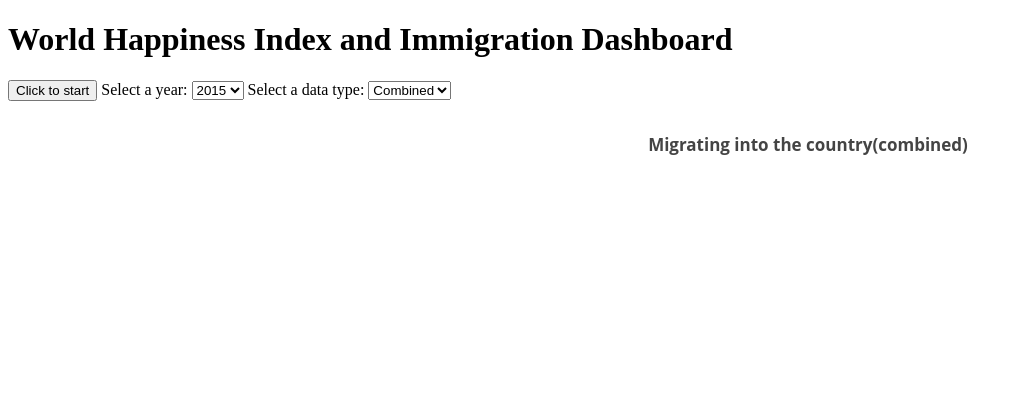
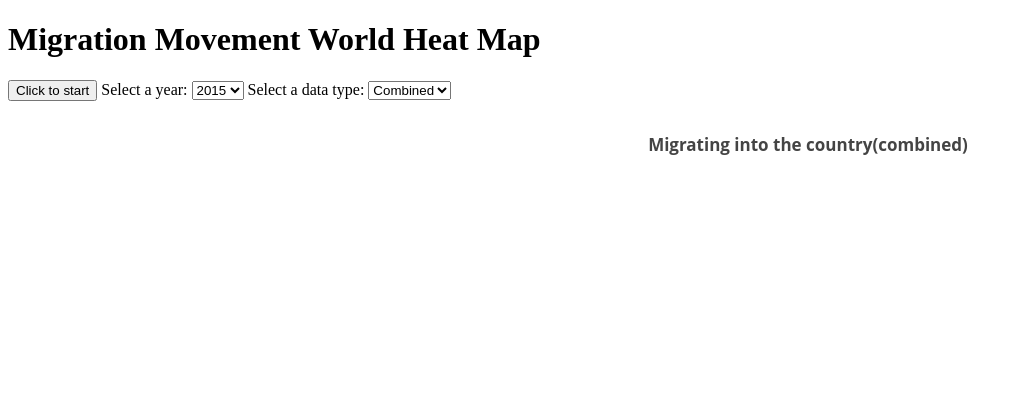
Before and after one commit to AlanDeng7/Module-16-Group4-Project3, a Python web app: template Templates/migration_map.html in a window 1280 px wide; the page is wider, and only the part inside the window is pictured. Shown: the top 420 px of that part, without its empty margins (0-1022 px from the left). Run offline with Jinja, Linux system fonts and the light colour scheme; the template is opened without the code that fills it, so the values that code supplies are empty; some libraries are stand-ins or nearby versions.

Commit message:
Update migration_map.html

```diff
--- a/Templates/migration_map.html
+++ b/Templates/migration_map.html
@@ -20,7 +20,7 @@
         </style>
 </head>
 <body>
-    <h1>World Happiness Index and Immigration Dashboard</h1>
+    <h1>Migration Movement World Heat Map</h1>
     <button onclick="welcome()">Click to start</button>
 
     <script>
```
